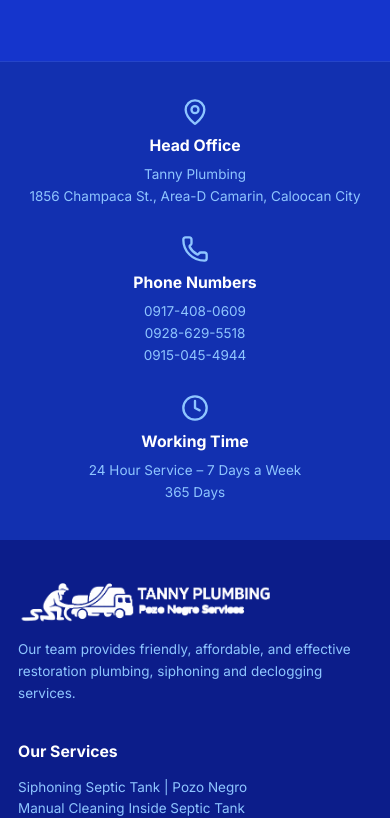
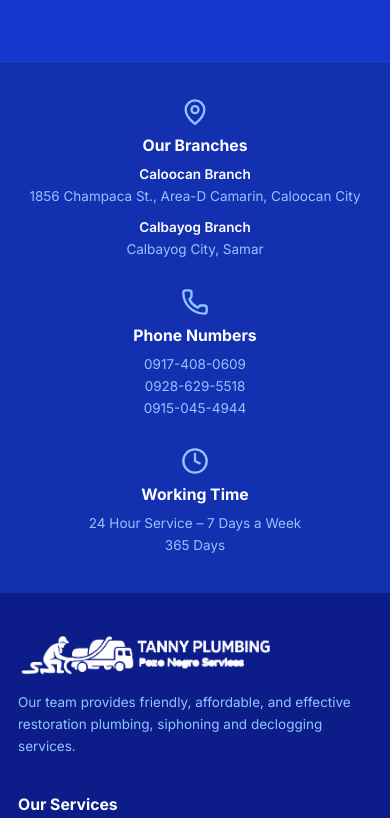
Before and after one commit to KaitoJM/Tanny-Plumbing-Pozo-Negro, a Vue app: page / in a window 390 px wide. Shown: the part 5780-6598 px from the top of the page. Built offline with nearby package versions, Linux system fonts and the light colour scheme; the HTML template or start-up script is replaced by a standard one.

Commit message:
refactor: add branch

```diff
--- a/data/company.json
+++ b/data/company.json
@@ -5,7 +5,10 @@
   "seoDescription": "Tanny Plumbing offers affordable siphoning, septic tank cleaning, declogging, and all plumbing services in Caloocan and nearby areas. Call us 24/7.",
   "email": "admin@tannyplumbing.com",
   "phones": ["0917-408-0609", "0928-629-5518", "0915-045-4944"],
-  "address": "1856 Champaca St., Area-D Camarin, Caloocan City",
+  "branches": [
+    { "name": "Caloocan Branch", "address": "1856 Champaca St., Area-D Camarin, Caloocan City" },
+    { "name": "Calbayog Branch", "address": "Calbayog City, Samar" }
+  ],
   "hours": "24 Hour Service – 7 Days a Week",
   "facebook": "https://facebook.com",
   "hero": {
@@ -20,7 +23,8 @@
       "Laguna",
       "Batangas",
       "Rizal",
-      "Quezon Province"
+      "Quezon Province",
+      "Calbayog"
     ]
   }
 }
--- a/src/components/SiteFooter.vue
+++ b/src/components/SiteFooter.vue
@@ -5,8 +5,12 @@
       <div class="max-w-400 mx-auto px-4 md:px-10 py-8 md:py-10 grid grid-cols-1 sm:grid-cols-3 gap-6">
         <div class="text-center text-white">
           <MapPin :size="28" class="mx-auto mb-2 text-blue-300" />
-          <h4 class="text-sm font-bold mb-1.5">Head Office</h4>
-          <p class="text-xs text-blue-300 leading-relaxed">{{ company.name }}<br />{{ company.address }}</p>
+          <h4 class="text-sm font-bold mb-1.5">Our Branches</h4>
+          <div class="space-y-2">
+            <p v-for="branch in company.branches" :key="branch.name" class="text-xs text-blue-300 leading-relaxed">
+              <span class="text-white font-semibold">{{ branch.name }}</span><br />{{ branch.address }}
+            </p>
+          </div>
         </div>
         <div class="text-center text-white">
           <Phone :size="28" class="mx-auto mb-2 text-blue-300" />
--- a/src/components/TopBar.vue
+++ b/src/components/TopBar.vue
@@ -3,7 +3,7 @@
     <div class="max-w-400 mx-auto px-4 md:px-5 flex justify-between items-center gap-1.5">
       <div class="flex items-center flex-wrap gap-x-4 gap-y-1">
         <span class="flex items-center gap-1.5"><Mail :size="12" /> {{ company.email }}</span>
-        <span class="hidden md:flex items-center gap-1.5"><MapPin :size="12" /> {{ company.address }}</span>
+        <span class="hidden md:flex items-center gap-1.5"><MapPin :size="12" /> {{ company.branches.map(b => b.name.replace(' Branch', '')).join(' & ') }}</span>
         <span class="hidden lg:flex items-center gap-1.5"><Clock :size="12" /> {{ company.hours }}</span>
       </div>
       <a :href="company.facebook" target="_blank" class="flex items-center gap-1.5 text-[#cde] no-underline shrink-0">
--- a/src/types/index.ts
+++ b/src/types/index.ts
@@ -5,7 +5,7 @@
   seoDescription: string
   email: string
   phones: string[]
-  address: string
+  branches: { name: string; address: string }[]
   hours: string
   facebook: string
   hero: {
```
